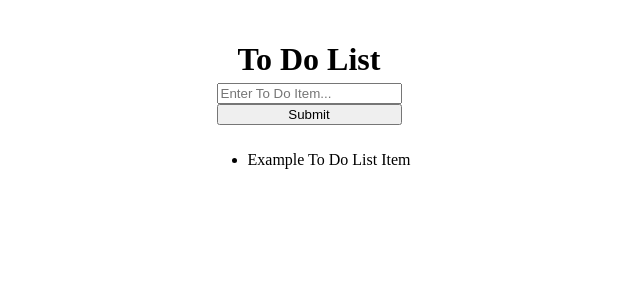
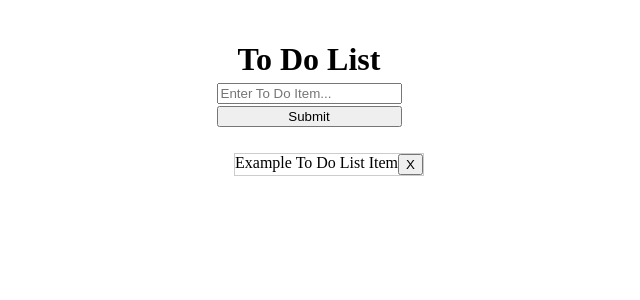
Before and after one commit to harrison-he/to-do-list-web, a React app: page / in a window 1280 px wide. Shown: the top 300 px of the page, without its empty margins (331-971 px from the left). Built offline with nearby package versions, Linux system fonts and the light colour scheme; the HTML template or start-up script is replaced by a standard one.

Commit message:
Styling touch ups and list item styling

```diff
--- a/src/Components/AddToDo.js
+++ b/src/Components/AddToDo.js
@@ -1,11 +1,22 @@
 import React, { Component } from 'react'
 import { connect } from 'react-redux'
+
+const styles = {
+    form: {
+        display: "flex",
+        flexDirection: "column",
+        marginBottom: "10px"
+    },
+    inputBar: {
+        marginBottom: "2px"
+    }
+}
 
 class AddToDo extends Component {
     render() {
         return (
-            <form style={{ display: "flex", flexDirection: "column", marginBottom: "10px"}}>
-                <input placeholder="Enter To Do Item..." />
+            <form style={styles.form}>
+                <input style={styles.inputBar} placeholder="Enter To Do Item..." />
                 <input type="submit" ></input>
             </form>
         )
--- a/src/Components/ToDoList.js
+++ b/src/Components/ToDoList.js
@@ -1,11 +1,22 @@
 import React, { Component } from 'react'
 import { connect } from 'react-redux'
+
+const styles = {
+    list: {
+        listStyle: "none"
+    },
+    item: {
+        display: "flex",
+        justifyContent: "space-between",
+        border: "1px #ccc solid"
+    }
+}
 
 class ToDoList extends Component {
     render() {
         return (
-            <ul>
-                <li>Example To Do List Item</li>
+            <ul style={styles.list}>
+                <li style={styles.item}><span>Example To Do List Item</span><button>X</button></li>
             </ul>
         )
     }
```
